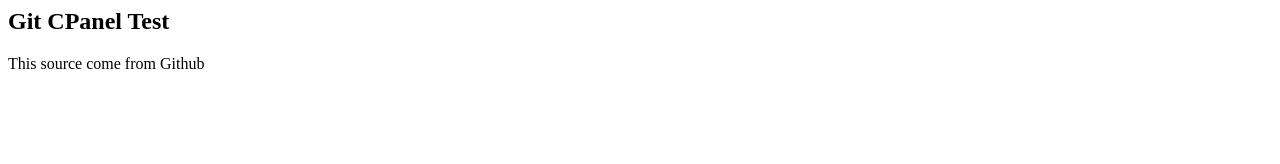
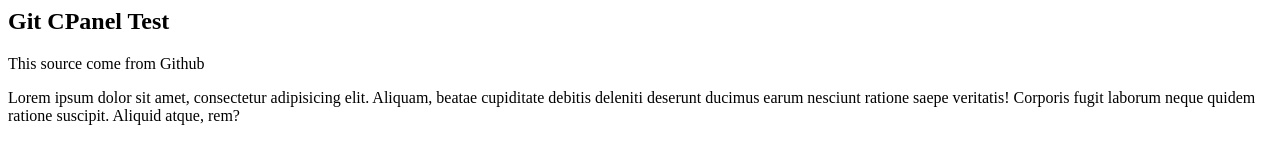
Before and after one commit to munirhaque/git-cpanel, a plain HTML site: page index.html in a window 1280 px wide. Drawn offline with Linux system fonts and the light colour scheme.

Commit message:
Text added

```diff
--- a/index.html
+++ b/index.html
@@ -5,5 +5,6 @@
 <body>
     <h2>Git CPanel Test</h2>
     <p>This source come from Github</p>
+    <p>Lorem ipsum dolor sit amet, consectetur adipisicing elit. Aliquam, beatae cupiditate debitis deleniti deserunt ducimus earum nesciunt ratione saepe veritatis! Corporis fugit laborum neque quidem ratione suscipit. Aliquid atque, rem?</p>
 </body>
 </html>
```
